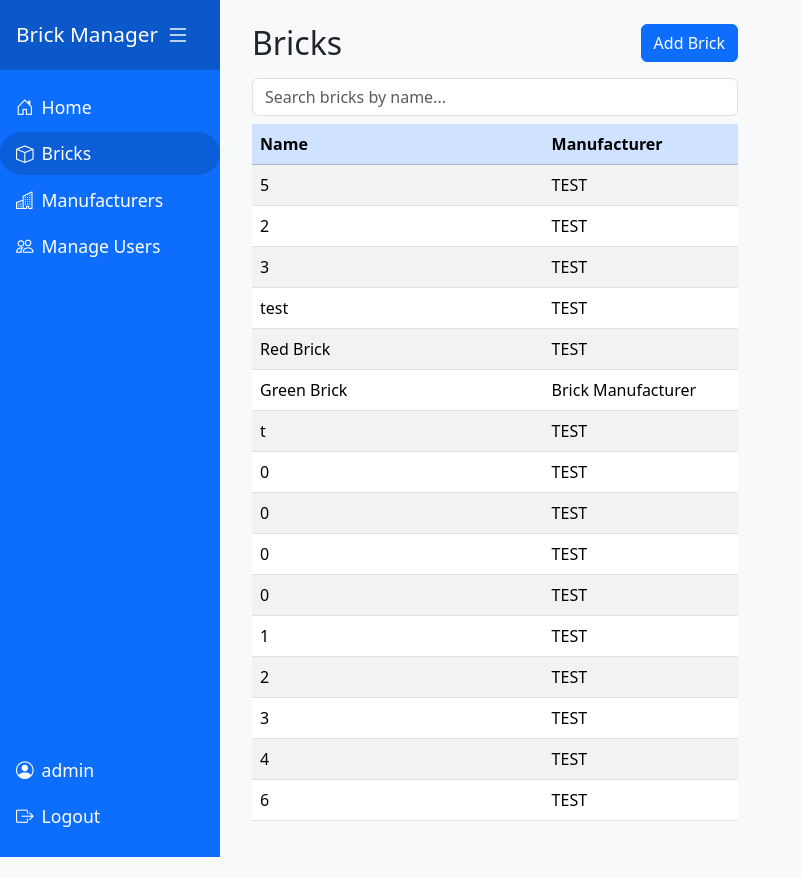
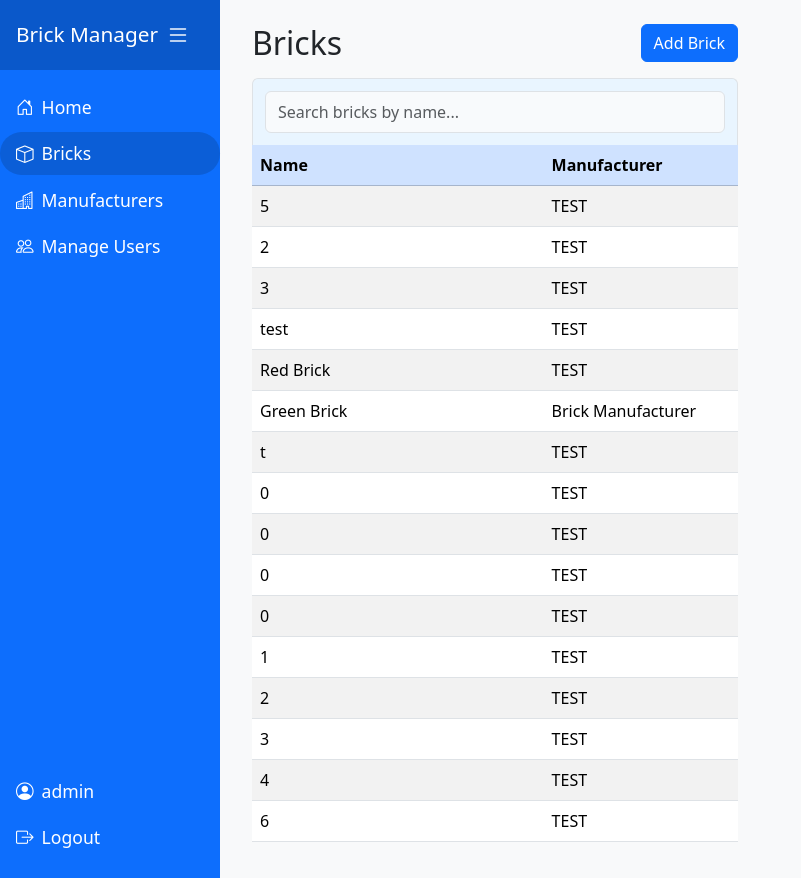
Before and after one commit to MUsmanaSaeed/software-engineering-and-and-agile, a Flask app: page /bricks in a window 1280 px wide. Shown: the whole page, without its empty margins (0-801 px from the left). Before the commit the page ends 857 px from the top, so only its background shows below. Run offline with Flask 3, Linux system fonts and the light colour scheme; a user stored in the database is signed in; data comes from the database, SQL or seed files in the repository.

Commit message:
Enhance brick search functionality: implement new search box design and styling for improved user experience

```diff
--- a/static/css/bricks.css
+++ b/static/css/bricks.css
@@ -27,6 +27,44 @@ html, body {
   width: 100%;
 }
 
+.table-search-container {
+    border: 1px solid #dee2e6;
+    border-bottom: none;
+    border-radius: 0.375rem 0.375rem 0 0;
+    background: #e9f5ff;
+    padding: 0.75rem;
+}
+
+.table-search-box {
+    margin: 0;
+    border-radius: 0.375rem;
+    background: #f8fafc;
+    font-size: 1rem;
+    padding: 0.5rem 0.75rem;
+    width: 100%;
+    outline: none;
+    border: 1px solid #dee2e6;
+    box-shadow: none;
+}
+
+.table-search-box:focus {
+    background: #fff;
+    border-color: #86b7fe;
+    box-shadow: 0 0 0 0.2rem rgba(13,110,253,.15);
+}
+
+/* Remove special thead search row styling since search is now above table */
+thead tr th {
+    background: #e9f5ff;
+}
+
+thead tr:nth-child(2) th {
+    border-bottom: none !important;
+    background: #e9f5ff;
+    padding-top: 0;
+    padding-bottom: 0;
+}
+
 @media (max-width: 991.98px) {
   .row.flex-lg-nowrap {
     flex-wrap: wrap;
--- a/templates/bricks.html
+++ b/templates/bricks.html
@@ -9,11 +9,10 @@
             <a href="{{ url_for('bricks.addBrick') }}{% if selected_brick_id %}?selected_brick_id={{ selected_brick_id }}{% endif %}" class="btn btn-primary ms-3">Add Brick</a>
             {% endif %}
         </div>
-        <!-- Search box for filtering bricks -->
-         <div class="mb-2">
-            <input type="text" id="brick-search-box" class="form-control" placeholder="Search bricks by name...">
-        </div>
         <div class="table-responsive bricks-table-responsive flex-grow-1">
+            <div class="table-search-container">
+                <input type="text" id="brick-search-box" class="form-control table-search-box" placeholder="Search bricks by name...">
+            </div>
             <table class="table table-striped table-hover align-middle" id="bricks-table">
                 <colgroup>
                     <col style="width: 60%">
```
